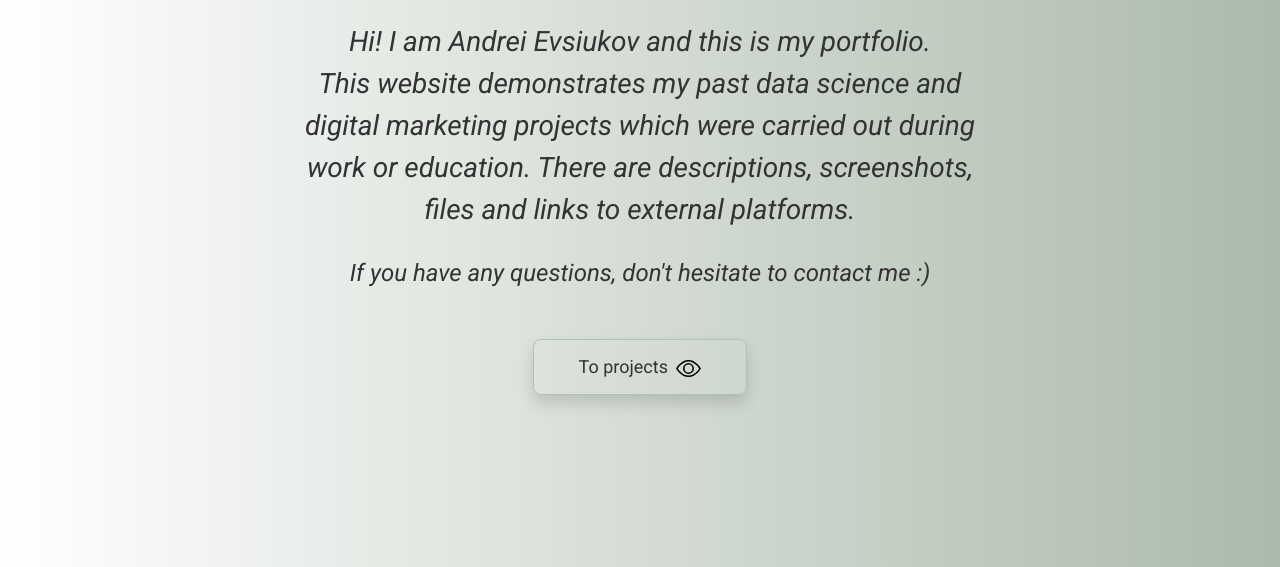
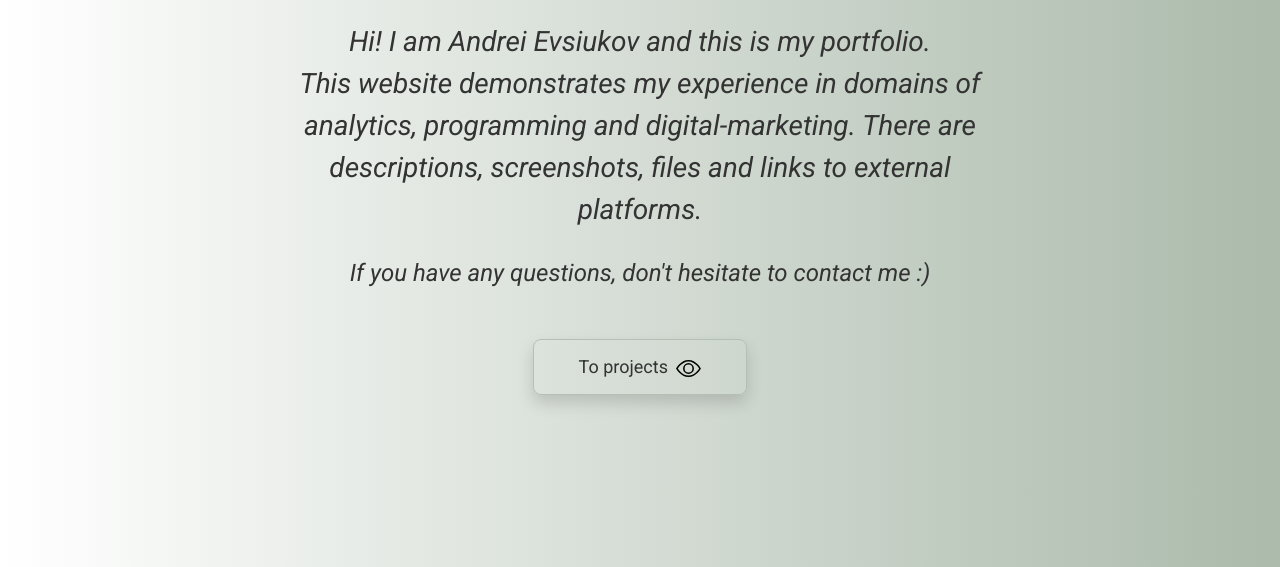
Before and after one commit to AndreiEvsiukov/AndreiEvsiukov.github.io, a plain HTML site: page index.html in a window 1280 px wide. Shown: the part 233-800 px from the top of the page. Drawn offline with nearby package versions, Linux system fonts and the light colour scheme.

Commit message:
Progress

```diff
--- a/index.html
+++ b/index.html
@@ -98,7 +98,7 @@
       <div id="_content_intro" class="px-4 py-5 my-5 text-center">
         <h1 class="display-2 fw-normal mb-4">PORTFOLIO</h1>
         <div class="col-xl-7 col-lg-8 mx-auto">
-          <p class="fs-3 mb-4"><em>Hi! I am Andrei Evsiukov and this is my portfolio. <br> This website demonstrates my past data science and digital marketing projects which were carried out during work or education. There are descriptions, screenshots, files and links to external platforms.</em></p>
+          <p class="fs-3 mb-4"><em>Hi! I am Andrei Evsiukov and this is my portfolio. <br> This website demonstrates my experience in domains of analytics, programming and digital-marketing. There are descriptions, screenshots, files and links to external platforms.</em></p>
           <p class="fs-4 mb-5"><em>If you have any questions, don't hesitate to contact me :)</em></p>
           <div class="d-grid gap-2 d-sm-flex justify-content-sm-center">
             <a id="_button_to_projects" href="/projects.html" class="shadow rounded-3">To projects <img src="images/about_me/eye.svg" width="25px" class="ms-1 img-fluid"></a>
```
Also changed, not shown: courses&certifications.html (+1 -1 lines).
